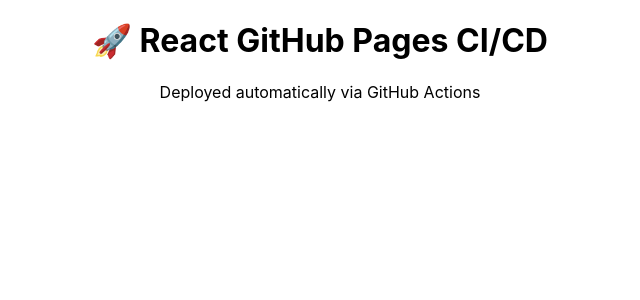
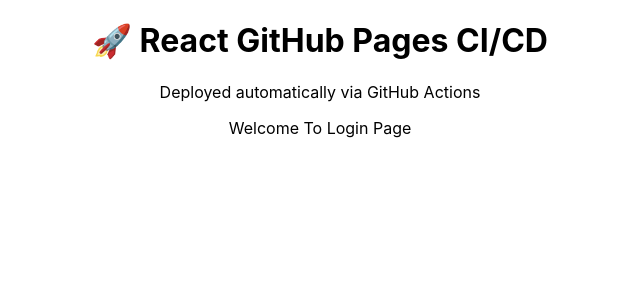
Before and after one commit to MaheshAdvaint/ghpagesdemo, a React (Create React App) app: page / in a window 1280 px wide. Shown: the top 300 px of the page, without its empty margins (320-960 px from the left). Built offline with nearby package versions, Linux system fonts and the light colour scheme.

Commit message:
Add login page

```diff
--- a/src/App.js
+++ b/src/App.js
@@ -6,6 +6,7 @@
     <div className="App">
       <h1>🚀 React GitHub Pages CI/CD</h1>
       <p>Deployed automatically via GitHub Actions</p>
+      <p>Welcome To Login Page </p>
     </div>
   );
 }
```
